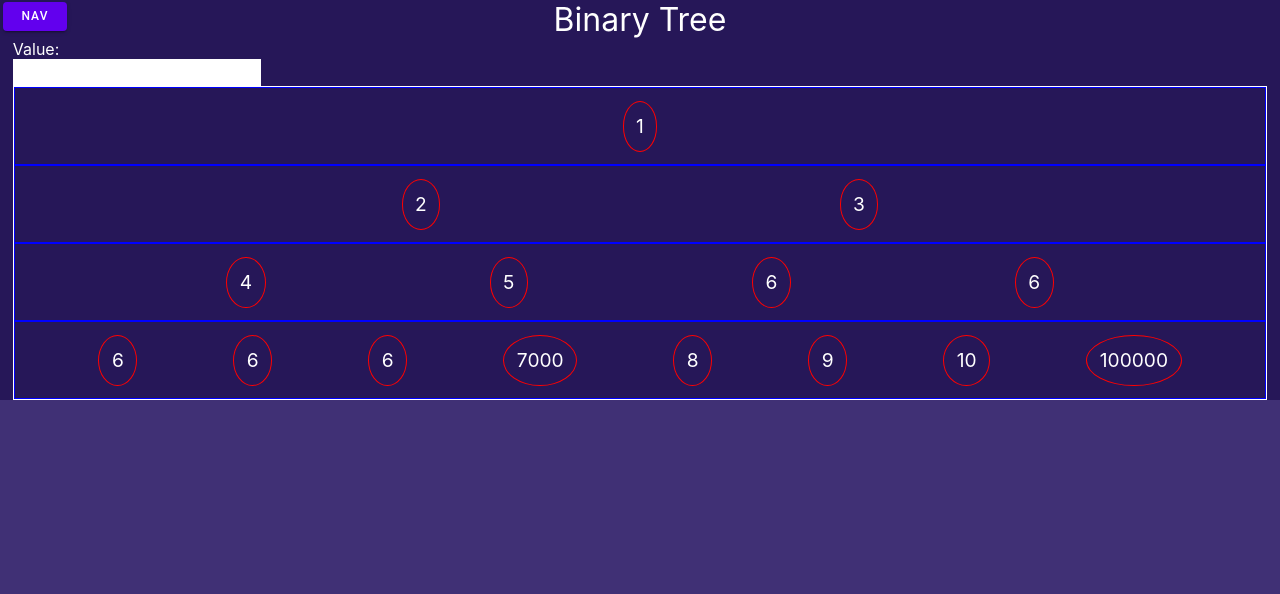
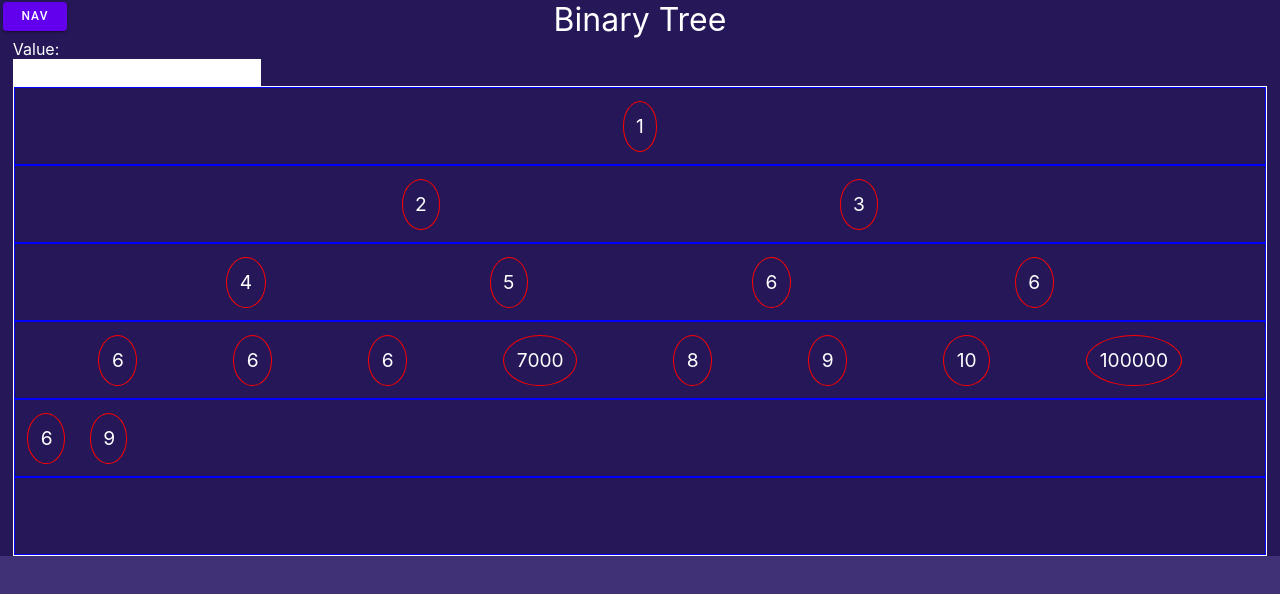
Before and after one commit to kjameer0/hashmap-visualizer, a React (Vite) app: page /binary-tree in a window 1280 px wide. Shown: the top 594 px of the page. Built offline with nearby package versions, Linux system fonts and the light colour scheme.

Commit message:
fix: visiblity off when node val === null

```diff
--- a/src/components/BinaryTreeDisplay.tsx
+++ b/src/components/BinaryTreeDisplay.tsx
@@ -3,6 +3,7 @@ import BinaryTreeVisNode from './BinaryTreeVisNode';
 const gridStyles = {
   display: 'grid',
   border: '1px solid white',
+  overflow: 'auto',
   //width: '90vw',
 };
 const rowStyles = {
--- a/src/components/BinaryTreeVisNode.tsx
+++ b/src/components/BinaryTreeVisNode.tsx
@@ -5,8 +5,6 @@ const cellStyles: CSS.Properties = {
   borderRadius: '50%',
   padding: '1%',
   margin: '1%',
-
-  // width: '2rem',
   overflow: 'hidden',
 };
 const cellPStyles: CSS.Properties = {
@@ -25,7 +23,7 @@ export default function BinaryTreeVisNode({
   val: BinaryTreeNode;
 }) {
   return (
-    <button style={{ ...cellStyles }}>
+    <button style={{ ...cellStyles, visibility: val === 'null' ? 'hidden' : 'visible' }}>
       <p style={cellPStyles}>{val}</p>
     </button>
   );
--- a/src/components/visualizers/BinaryTree.tsx
+++ b/src/components/visualizers/BinaryTree.tsx
@@ -21,7 +21,7 @@ export default function BinaryTree() {
       '10',
       '100000',
       '6',
-      // '9',
+      '9',
     ])
   );
   const [val, setVal] = useState('');
--- a/src/utils/binaryTree-utils.tsx
+++ b/src/utils/binaryTree-utils.tsx
@@ -80,7 +80,7 @@ export function makeRows(tree: BinaryTreeMaker = new BinaryTreeMaker(['1', '2',
   const grid = [];
   const numberOfRows = Math.ceil(getBaseLog(2, size));
   let nodesPerRow = 1;
-  for (let i = 0; i < numberOfRows; i++) {
+  for (let i = 0; i <= numberOfRows; i++) {
     const cur = [] as BinaryTreeNode[];
     let numberOfNodes = 0;
     while (numberOfNodes < nodesPerRow) {
```
